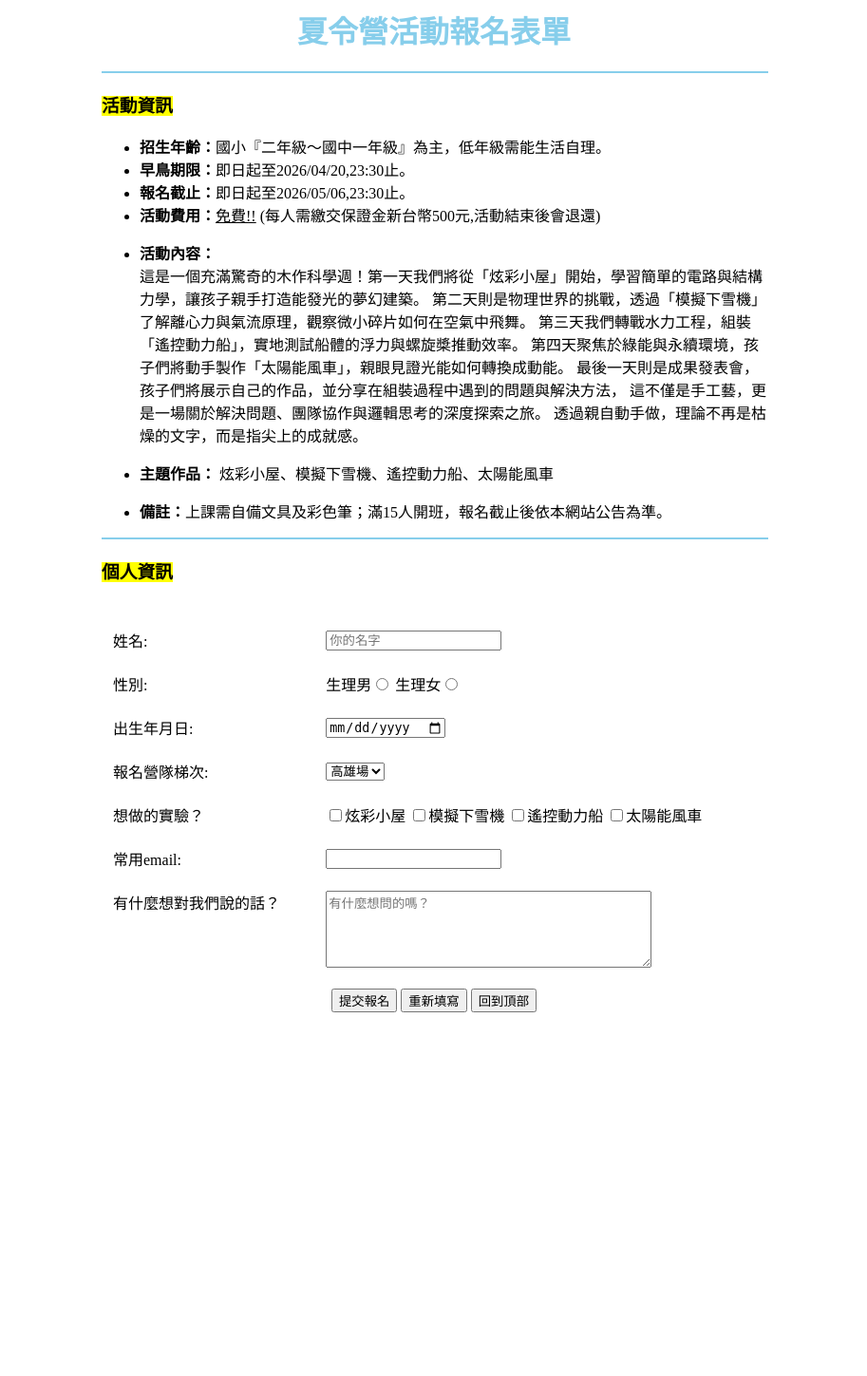
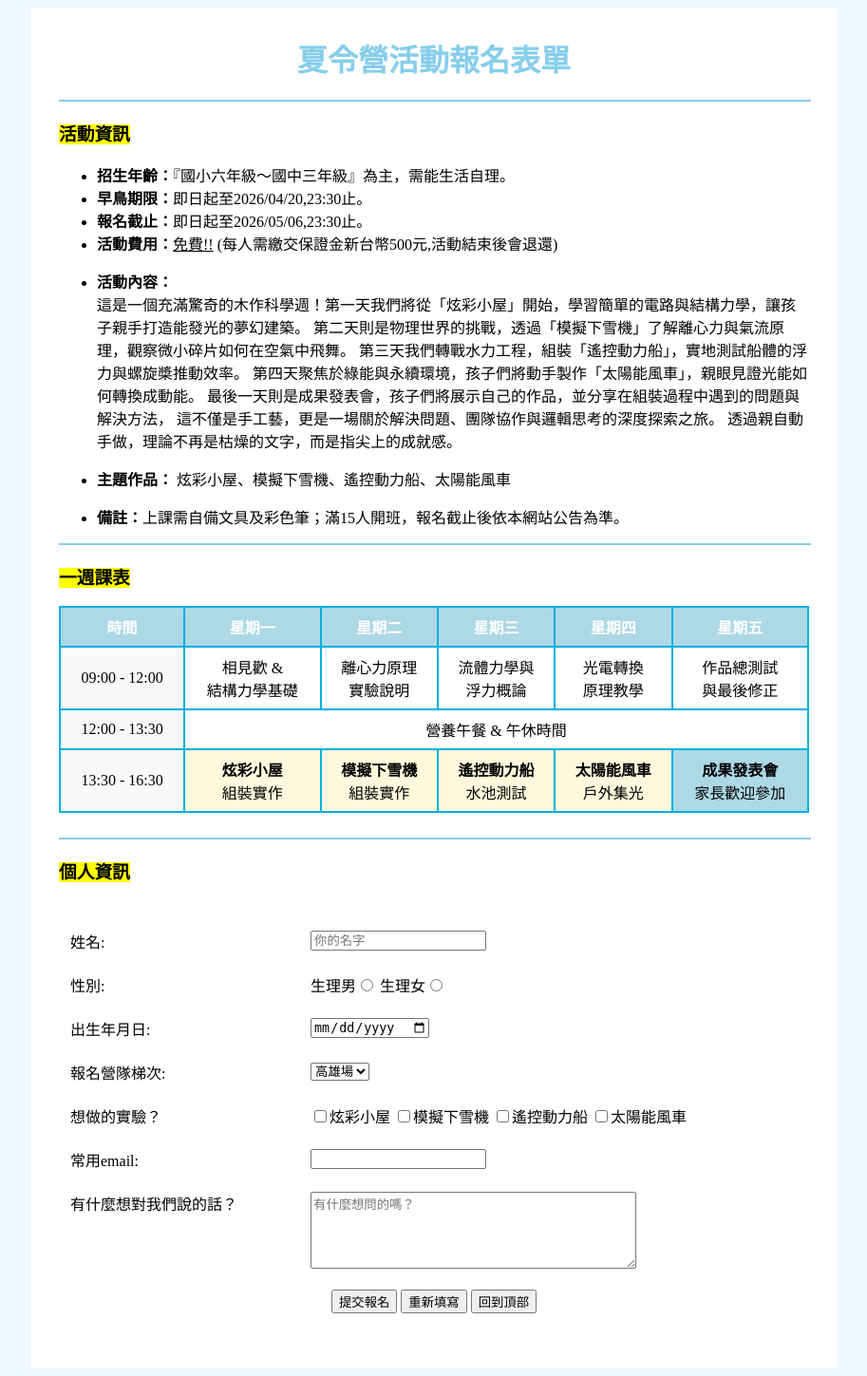
Before and after one commit to lpeiiii/php_homework, a PHP site: the page made by A1133364_李佩蓁_作業1.php in a window 1280 px wide. Shown: the whole page at 95% size, without its empty margins (183-1096 px from the left). Before the commit the page ends 1066 px from the top, so only its background shows below. Run offline with PHP 8.4, Linux system fonts and the light colour scheme.

Commit message:
Update A1133364_李佩蓁_作業1.php

```diff
--- a/A1133364_李佩蓁_作業1.php
+++ b/A1133364_李佩蓁_作業1.php
@@ -6,17 +6,17 @@
 </head>
 
 
-<body>
-    <table width="700" align="center" border="0" cellpadding="0" cellspacing="0">
+<body bgcolor="#F0F8FF">
+    <table width="850" align="center" border="0" cellpadding="30" cellspacing="0">
         <tr>
-            <td>
+            <td bgcolor="white">
                 <a name="top">
                 <h1><font color="skyblue"><center>夏令營活動報名表單</center></font></h1>
                 <hr width="100%" color="skyblue">
 
                 <h3><mark>活動資訊</mark></h3>
                 <ul>
-                    <li><b>招生年齡：</b>國小『二年級～國中一年級』為主，低年級需能生活自理。<br/></li>
+                    <li><b>招生年齡：</b>『國小六年級～國中三年級』為主，需能生活自理。<br/></li>
                     <li><b>早鳥期限：</b>即日起至2026/04/20,23:30止。<br/></li>
                     <li><b>報名截止：</b>即日起至2026/05/06,23:30止。<br/></li>
                     <li><b>活動費用：</b><u>免費!!</u> (每人需繳交保證金新台幣500元,活動結束後會退還)</li>
@@ -35,6 +35,41 @@
                     <li><b>備註：</b>上課需自備文具及彩色筆；滿15人開班，報名截止後依本網站公告為準。</li>
                 </ul>
 
+                <hr width="100%" color="skyblue">
+
+                <h3><mark>一週課表</mark></h3>
+                <table border="1" width="100%" cellpadding="8" cellspacing="0" bordercolor="#skyblue">
+                    <tr bgcolor="lightblue">
+                        <th><font color="white">時間</font></th>
+                        <th><font color="white">星期一</font></th>
+                        <th><font color="white">星期二</font></th>
+                        <th><font color="white">星期三</font></th>
+                        <th><font color="white">星期四</font></th>
+                        <th><font color="white">星期五</font></th>
+                    </tr>
+                    <tr align="center">
+                        <td bgcolor="#f9f9f9">09:00 - 12:00</td>
+                        <td>相見歡 &<br>結構力學基礎</td>
+                        <td>離心力原理<br>實驗說明</td>
+                        <td>流體力學與<br>浮力概論</td>
+                        <td>光電轉換<br>原理教學</td>
+                        <td>作品總測試<br>與最後修正</td>
+                    </tr>
+                    <tr align="center">
+                        <td bgcolor="#f9f9f9">12:00 - 13:30</td>
+                        <td colspan="5">營養午餐 & 午休時間</td>
+                    </tr>
+                    <tr align="center">
+                        <td bgcolor="#f9f9f9">13:30 - 16:30</td>
+                        <td bgcolor="cornsilk"><b>炫彩小屋</b><br>組裝實作</td>
+                        <td bgcolor="cornsilk"><b>模擬下雪機</b><br>組裝實作</td>
+                        <td bgcolor="cornsilk"><b>遙控動力船</b><br>水池測試</td>
+                        <td bgcolor="cornsilk"><b>太陽能風車</b><br>戶外集光</td>
+                        <td bgcolor="lightblue"><b>成果發表會</b><br>家長歡迎參加</td>
+                    </tr>
+                </table>
+
+                <br/>
                 <hr width="100%" color="skyblue">
                 <h3><mark>個人資訊</mark></h3>
 
```
